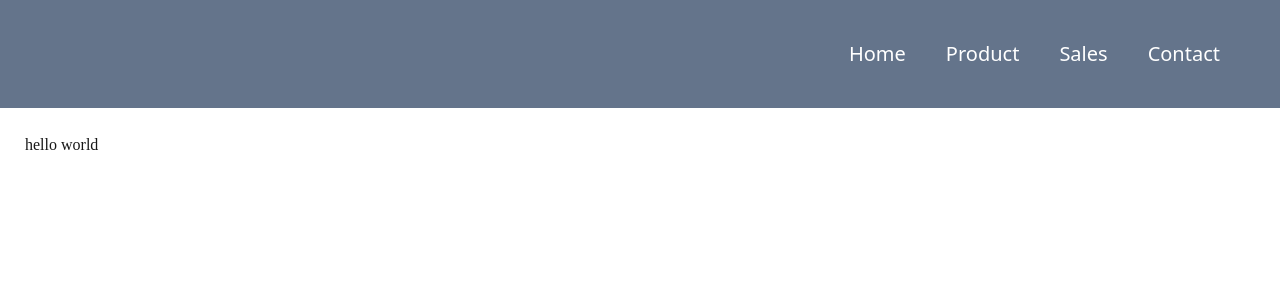
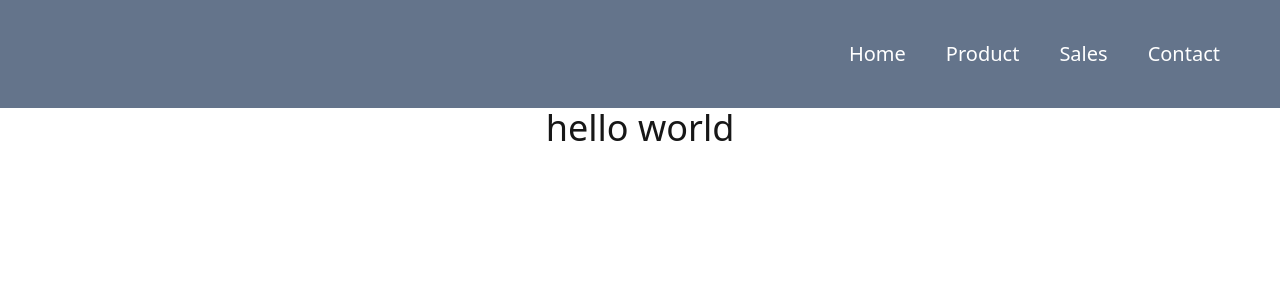
Before and after one commit to SantinoGiordano/test_App, a Next.js app: page / in a window 1280 px wide. Shown: the top 300 px of the page. Built offline with nearby package versions, Linux system fonts and the light colour scheme.

Commit message:
changed hello world  heading

```diff
--- /dev/null
+++ b/app/(root)/page.tsx
@@ -0,0 +1,14 @@
+
+// import style from '@/app/page.module.css'
+
+
+export default function Home() {
+
+  return (
+    <>
+      <div className='text-center text-4xl font-'>
+        hello world
+      </div>
+    </>
+  );
+}
--- a/app/page.tsx
+++ /dev/null
@@ -1,12 +0,0 @@
-
-import style from '@/app/page.module.css'
-
-
-export default function Home() {
-
-  return (
-    <>
-      <div className={style.textarea}>hello world</div>
-    </>
-  );
-}
```
